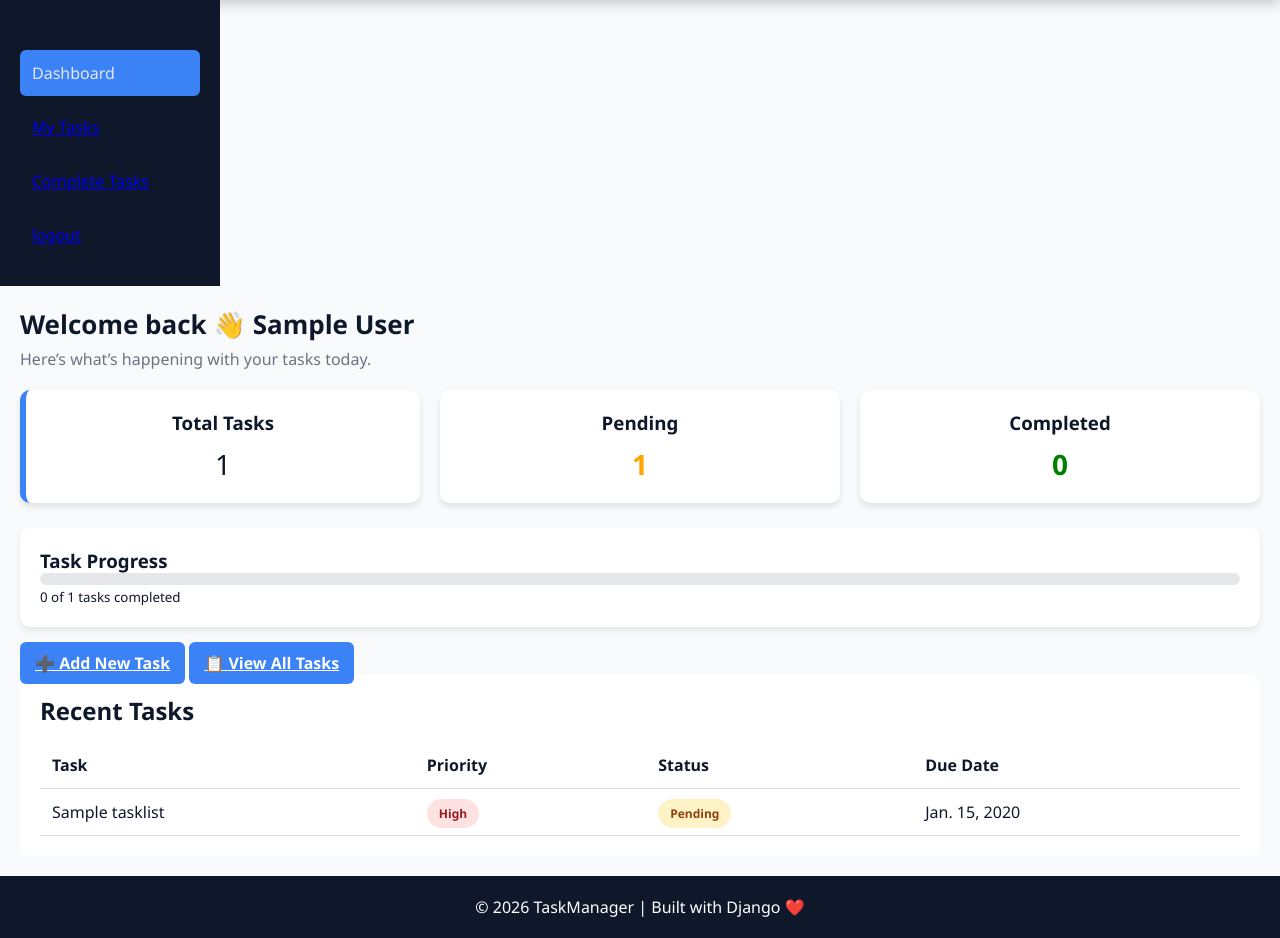
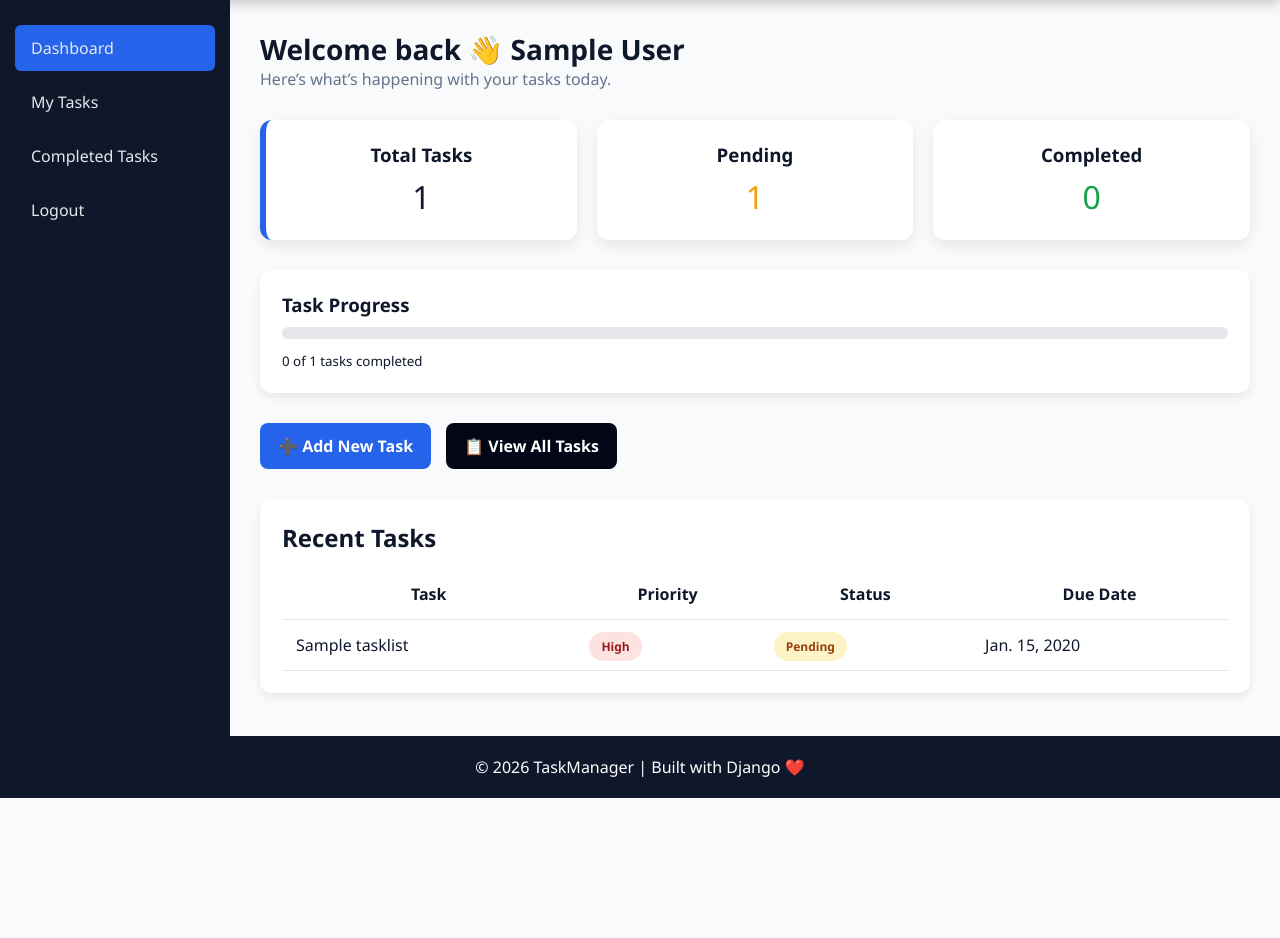
Before and after one commit to SOHALIYAJAY/Task-Management-System, a Django app: page /mydashboard/ in a window 1280 px wide. Shown: the part 64-1002 px from the top of the page. After the commit the page ends 862 px from the top, so only its background shows below. Run offline with Django 5.2, Linux system fonts and the light colour scheme; a user stored in the database is signed in; tables that the repository leaves empty hold one stand-in row (values such as "Sample post").

Commit message:
Initial commit

```diff
--- a/static/css/dashboard.css
+++ b/static/css/dashboard.css
@@ -1,112 +1,101 @@
 
-/* Sidebar */
-.sidebar {
-    width: 220px;
-    background: #0F172A;
-    color: #e5e7eb;
-    padding: 20px;
+/* LAYOUT */
+.layout {
+    display: flex;
+    min-height: calc(100vh - 64px);
 }
 
-.sidebar h2 {
-    margin-bottom: 30px;
-    text-align: center;
+/* SIDEBAR */
+.sidebar {
+    width: 230px;
+    background: #0F172A;
+    padding: 25px 15px;
 }
 
 .sidebar ul {
     list-style: none;
 }
 
-.sidebar ul li {
-    padding: 12px;
-    margin: 8px 0;
-    cursor: pointer;
+.sidebar li {
+    padding: 12px 16px;
+    margin-bottom: 8px;
     border-radius: 6px;
+    color: #e5e7eb;
 }
 
-.sidebar ul li:hover,
-.sidebar ul li.active {
-    background: #3b82f6;
+.sidebar li a {
+    color: inherit;
+    text-decoration: none;
 }
 
-/* Main Content */
+.sidebar li.active,
+.sidebar li:hover {
+    background: #2563eb;
+}
+
+/* MAIN */
 .main {
     flex: 1;
-    padding: 20px;
+    padding: 30px;
 }
 
-/* Topbar */
-.topbar {
-    display: flex;
-    justify-content: space-between;
-    align-items: center;
-    margin-bottom: 20px;
-}
-
-.topbar button,
-.action-btn {
-    padding: 10px 15px;
-    background: #3b82f6;
-    border: none;
-    color: white;
-    border-radius: 6px;
-    cursor: pointer;
-    font-weight: 600;
-}
-
-/* Welcome */
+/* WELCOME */
 .welcome {
-    margin-bottom: 20px;
+    margin-bottom: 30px;
 }
 
 .welcome h1 {
-    font-size: 26px;
-    margin-bottom: 6px;
+    font-size: 28px;
 }
 
 .welcome p {
-    color: #6b7280;
+    color: #64748b;
 }
 
-/* Stats */
+/* STATS */
 .stats {
     display: grid;
-    grid-template-columns: repeat(3, 1fr);
+    grid-template-columns: repeat(auto-fit, minmax(220px, 1fr));
     gap: 20px;
-    margin-bottom: 25px;
+    margin-bottom: 30px;
 }
 
 .card {
-    background: white;
-    padding: 20px;
-    border-radius: 10px;
+    background: #fff;
+    padding: 22px;
+    border-radius: 12px;
     text-align: center;
-    box-shadow: 0 4px 6px rgba(0,0,0,0.1);
+    box-shadow: 0 6px 14px rgba(0,0,0,0.08);
 }
 
 .card p {
-    font-size: 28px;
-    margin-top: 10px;
+    font-size: 32px;
+    margin-top: 8px;
 }
 
 .card.highlight {
-    border-left: 6px solid #3b82f6;
+    border-left: 6px solid #2563eb;
 }
 
-/* Progress */
+/* STATUS COLORS */
+.pending { color: #f59e0b; }
+.completed { color: #16a34a; }
+
+/* PROGRESS */
 .progress-box {
     background: white;
-    padding: 20px;
-    border-radius: 10px;
-    margin-bottom: 25px;
-    box-shadow: 0 4px 6px rgba(0,0,0,0.08);
+    padding: 22px;
+    border-radius: 12px;
+    margin-bottom: 30px;
+    box-shadow: 0 4px 10px rgba(0,0,0,0.08);
 }
 
 .progress-bar {
-    width: 100%;
     height: 12px;
     background: #e5e7eb;
-    border-radius: 10px;
+    border-radius: 8px;
     overflow: hidden;
+    margin: 10px 0;
 }
 
 .progress-fill {
@@ -114,30 +103,54 @@
     background: linear-gradient(90deg, #3b82f6, #2563eb);
 }
 
-/* Tasks Table */
+/* ACTIONS */
+.actions {
+    display: flex;
+    gap: 15px;
+    margin-bottom: 30px;
+}
+
+.action-btn {
+    background: #2563eb;
+    color: white;
+    padding: 12px 18px;
+    border-radius: 8px;
+    text-decoration: none;
+    font-weight: 600;
+}
+
+.action-btn.secondary {
+    background: #020617;
+}
+
+/* TASKS */
 .tasks {
     background: white;
-    padding: 20px;
-    border-radius: 10px;
+    padding: 22px;
+    border-radius: 12px;
+    box-shadow: 0 4px 10px rgba(0,0,0,0.08);
+}
+
+.tasks h2 {
+    margin-bottom: 15px;
 }
 
 table {
     width: 100%;
     border-collapse: collapse;
-    margin-top: 15px;
 }
 
 th, td {
-    padding: 12px;
-    text-align: left;
-    border-bottom: 1px solid #ddd;
+    padding: 14px;
+    border-bottom: 1px solid #e5e7eb;
 }
 
-/* Status */
-.pending { color: orange; font-weight: bold; }
-.completed { color: green; font-weight: bold; }
+.empty {
+    text-align: center;
+    padding: 30px;
+}
 
-/* Pills */
+/* PILLS */
 .pill {
     padding: 6px 12px;
     border-radius: 20px;
@@ -149,5 +162,14 @@ th, td {
 .pill.medium { background: #fef3c7; color: #92400e; }
 .pill.low,
 .pill.completed { background: #dcfce7; color: #166534; }
+.pill.pending { background: #fef3c7; color: #92400e; }
+/* NAVBAR ACTIVE */
+.nav-links a.active {
+    color: #facc15;
+    border-bottom: 2px solid #facc15;
+}
 
-.pill.pending { background: #fef3c7; color: #92400e; }
+/* ALERT ANIMATION */
+.alert {
+    transition: all 0.4s ease;
+}
--- a/static/js/dashboard.js
+++ b/static/js/dashboard.js
@@ -1,30 +1,57 @@
-let total = 5;
-let pending = 3;
-let completed = 2;
+document.addEventListener("DOMContentLoaded", () => {
 
-function addTask() {
-    const taskName = prompt("Enter task name:");
-    if (!taskName) return;
+    const navLinks = document.querySelectorAll(".nav-links a");
+    const currentPath = window.location.pathname;
 
-    const table = document.getElementById("taskTable");
+    navLinks.forEach(link => {
+        if (link.getAttribute("href") === currentPath) {
+            link.classList.add("active");
+        }
+    });
 
-    const row = document.createElement("tr");
-    row.innerHTML = `
-        <td>${taskName}</td>
-        <td>Low</td>
-        <td class="pending">Pending</td>
-    `;
+    const sidebarLinks = document.querySelectorAll(".sidebar a");
 
-    table.appendChild(row);
+    sidebarLinks.forEach(link => {
+        if (link.getAttribute("href") === currentPath) {
+            link.parentElement.classList.add("active");
+        }
+    });
 
-    total++;
-    pending++;
 
-    updateStats();
-}
+    const progressFill = document.querySelector(".progress-fill");
 
-function updateStats() {
-    document.getElementById("total").innerText = total;
-    document.getElementById("pending").innerText = pending;
-    document.getElementById("completed").innerText = completed;
-}
+    if (progressFill) {
+        const targetWidth = progressFill.style.width;
+        progressFill.style.width = "0%";
+
+        setTimeout(() => {
+            progressFill.style.transition = "width 1s ease-in-out";
+            progressFill.style.width = targetWidth;
+        }, 200);
+    }
+
+
+    const alerts = document.querySelectorAll(".alert");
+
+    alerts.forEach(alert => {
+        setTimeout(() => {
+            alert.style.opacity = "0";
+            alert.style.transform = "translateY(-10px)";
+            setTimeout(() => alert.remove(), 500);
+        }, 4000);
+    });
+
+    const cards = document.querySelectorAll(".card");
+
+    cards.forEach(card => {
+        card.addEventListener("mouseenter", () => {
+            card.style.transform = "translateY(-4px)";
+            card.style.transition = "0.2s ease";
+        });
+
+        card.addEventListener("mouseleave", () => {
+            card.style.transform = "translateY(0)";
+        });
+    });
+
+});
--- a/templates/dashboard.html
+++ b/templates/dashboard.html
@@ -1,48 +1,39 @@
 {% load static %}
-
 <!DOCTYPE html>
 <html lang="en">
 <head>
     <meta charset="UTF-8">
-    <title>Dashboard | Task Manager</title>
+    <title>Dashboard | TaskManager</title>
+
+    <!-- COMMON -->
+    <link rel="stylesheet" href="{% static 'css/navbar-footer.css' %}">
     <link rel="stylesheet" href="{% static 'css/dashboard.css' %}">
-    <link rel="stylesheet" href="{% static 'css/navbar-footer.css' %}">
 </head>
 <body>
+{% include 'header.html' %}
 
-<!-- NAVBAR -->
-<nav class="navbar">
-    <div class="logo">TaskManager</div>
-    <ul class="nav-links">
-        <li><a href="{% url 'home' %}">Home</a></li>
-        <li><a href="{% url 'taskcreate' %}">Tasks</a></li>
-        <li><a href="#">Dashboard</a></li>
-        <li><a href="{% url 'profile' %}" >Profile</a></li>
-    </ul>
-</nav>
-<div class="dashboard">
+<div class="layout">
 
-    <!-- Sidebar -->
+    <!-- SIDEBAR -->
     <aside class="sidebar">
-    <br>
         <ul>
             <li class="active">Dashboard</li>
-            <li><a href="{% url 'mytask' %}"  id='mytask' >My Tasks</a></li>
-            <li><a href="{% url 'completetask' %}" id='completetask'>Complete Tasks</a></li>
-            <li><a href="{% url 'userlogout' %}"  id='logout'>logout</a></li>
+            <li><a href="{% url 'mytask' %}">My Tasks</a></li>
+            <li><a href="{% url 'completetask' %}">Completed Tasks</a></li>
+            <li><a href="{% url 'userlogout' %}">Logout</a></li>
         </ul>
     </aside>
 
-    <!-- Main Content -->
+    <!-- MAIN -->
     <main class="main">
 
-    <!-- Welcome -->
+        <!-- WELCOME -->
         <section class="welcome">
-        <h1>Welcome back 👋 {{ user.name }} </h1>
+            <h1>Welcome back 👋 {{ user.name }}</h1>
             <p>Here’s what’s happening with your tasks today.</p>
         </section>
 
-    <!-- Stats Cards -->
+        <!-- STATS -->
         <section class="stats">
             <div class="card highlight">
                 <h3>Total Tasks</h3>
--- /dev/null
+++ b/templates/footer.html
@@ -0,0 +1,7 @@
+<!-- FOOTER -->
+<footer class="footer">
+    <p>© 2026 TaskManager | Built with Django ❤️</p>
+</footer>
+
+</body>
+</html>
--- /dev/null
+++ b/templates/header.html
@@ -0,0 +1,11 @@
+
+<!-- NAVBAR -->
+<nav class="navbar">
+    <div class="logo">TaskManager</div>
+    <ul class="nav-links">
+        <li><a href="{% url 'home' %}">Home</a></li>
+        <li><a href="{% url 'taskcreate' %}">Tasks</a></li>
+        <li><a href="{% url 'dashboard' %}">Dashboard</a></li>
+        <li><a href="{% url 'profile' %}" >Profile</a></li>
+    </ul>
+</nav>
```
Also changed, not shown: other parts of templates/dashboard.html (+11 -33 lines), templates/completetask.html (+2 -15 lines), templates/home.html (+2 -17 lines), templates/mytask.html (+2 -13 lines), templates/profile.html (+2 -14 lines), templates/registration.html (+2 -11 lines), templates/task.html (+3 -14 lines), templates/userlogin.html (+2 -12 lines). Lines whose indentation alone changed are shown as unchanged.
